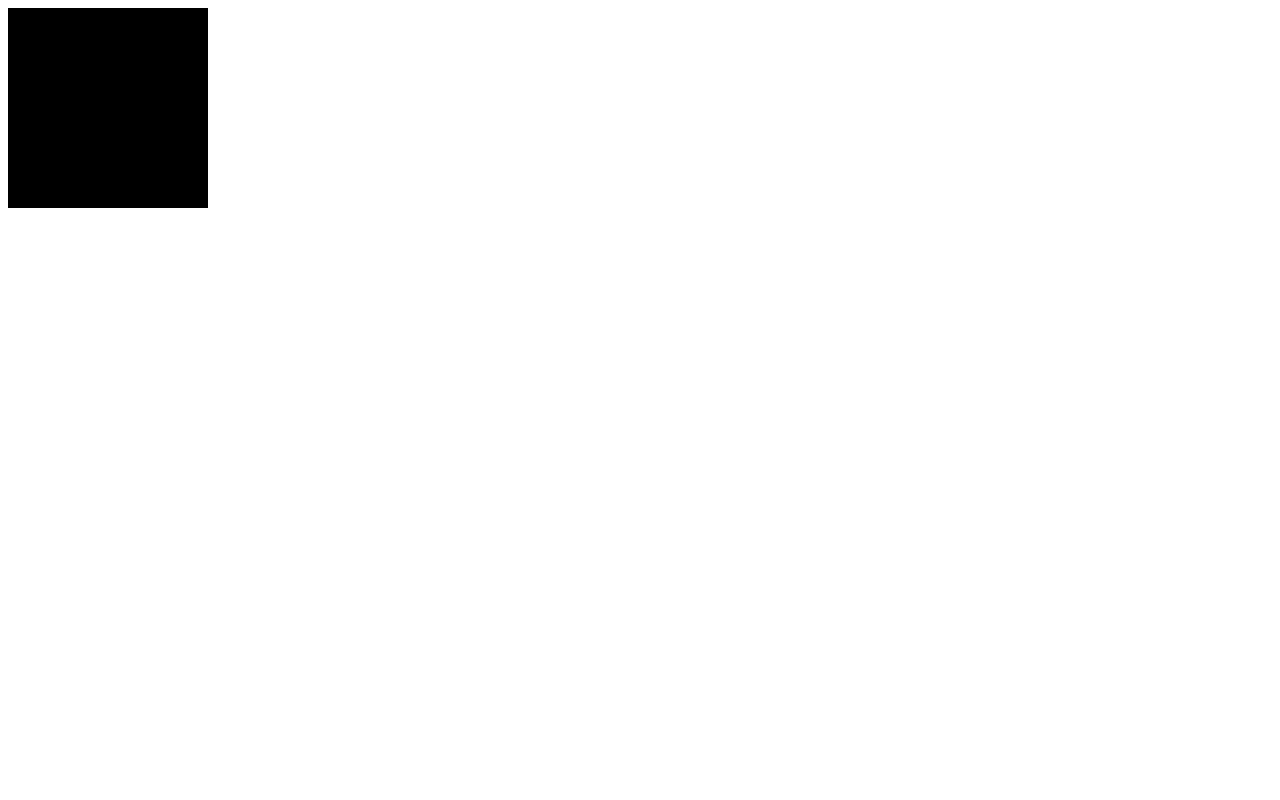
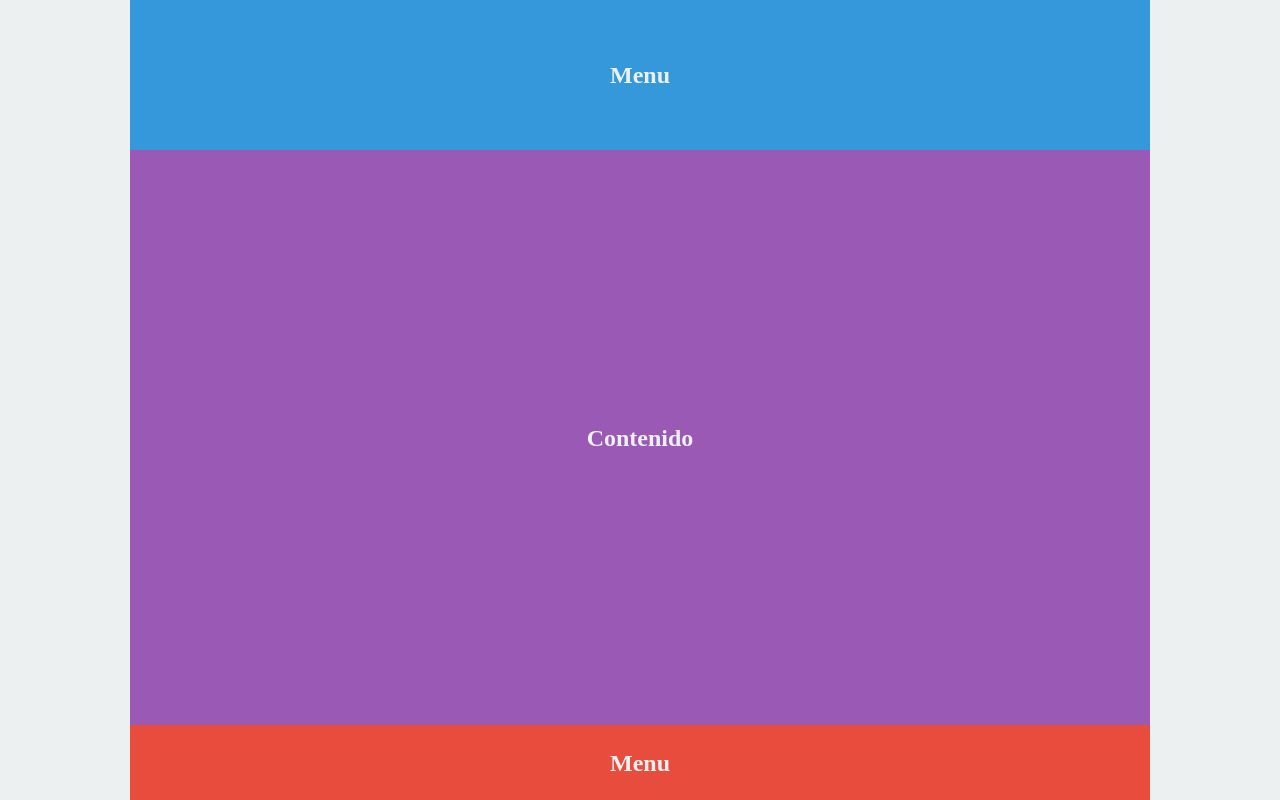
Before and after one commit to mpetrinidev/demo-web, a website: page index.html in a window 1280 px wide. Drawn offline with Linux system fonts and the light colour scheme.

Commit message:
second commit

```diff
--- a/index.html
+++ b/index.html
@@ -13,8 +13,16 @@
 </head>
 
 <body>
-    <div id="menu">
-
+    <div class="container">
+        <nav id="menu">
+            <h1>Menu</h1>
+        </nav>
+        <section class="content">
+            <h2>Contenido</h2>
+        </section>
+        <footer>
+            <h2>Menu</h2>
+        </footer>
     </div>
 </body>
 
--- a/main.css
+++ b/main.css
@@ -1,5 +1,48 @@
+* {
+    margin: 0;
+    box-sizing: border-box;
+}
+
+html,
+body,
+.container {
+    background: rgb(236, 240, 241);
+    height: 100%;
+}
+
+h1,
+h2 {
+    position: relative;
+    top: 50%;
+    bottom: 50%;
+    text-align: center;
+    transform: translateY(-50%);
+    color: rgb(236, 240, 241);
+}
+
+.container {
+    width: 1020px;
+    margin: 0 auto;
+}
+
 #menu {
-    background: #000;
-    width: 200px;
-    height: 200px;
+    background: rgb(52, 152, 219);
+    width: 100%;
+    height: 150px;
 }
+
+.content {
+    background: rgb(155, 89, 182);
+    height: calc(100% - 225px);
+}
+
+footer {
+    height: 75px;
+    background-color: rgb(231, 76, 60);
+}
+
+@media screen and (max-width: 1020px) {
+    .container {
+        width: 100%;
+    }
+}
```
Also changed, not shown: package.json (line endings or trailing spaces).
